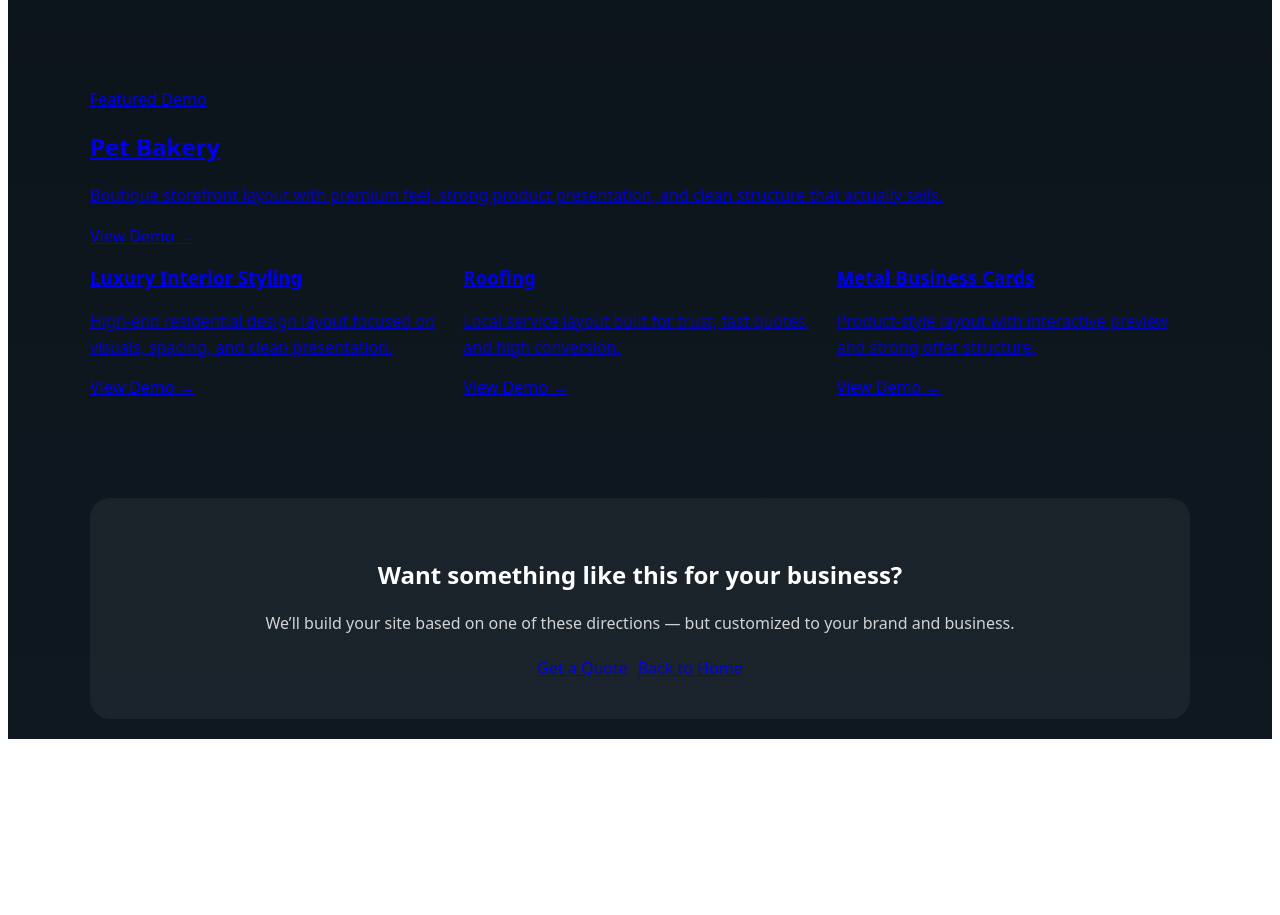
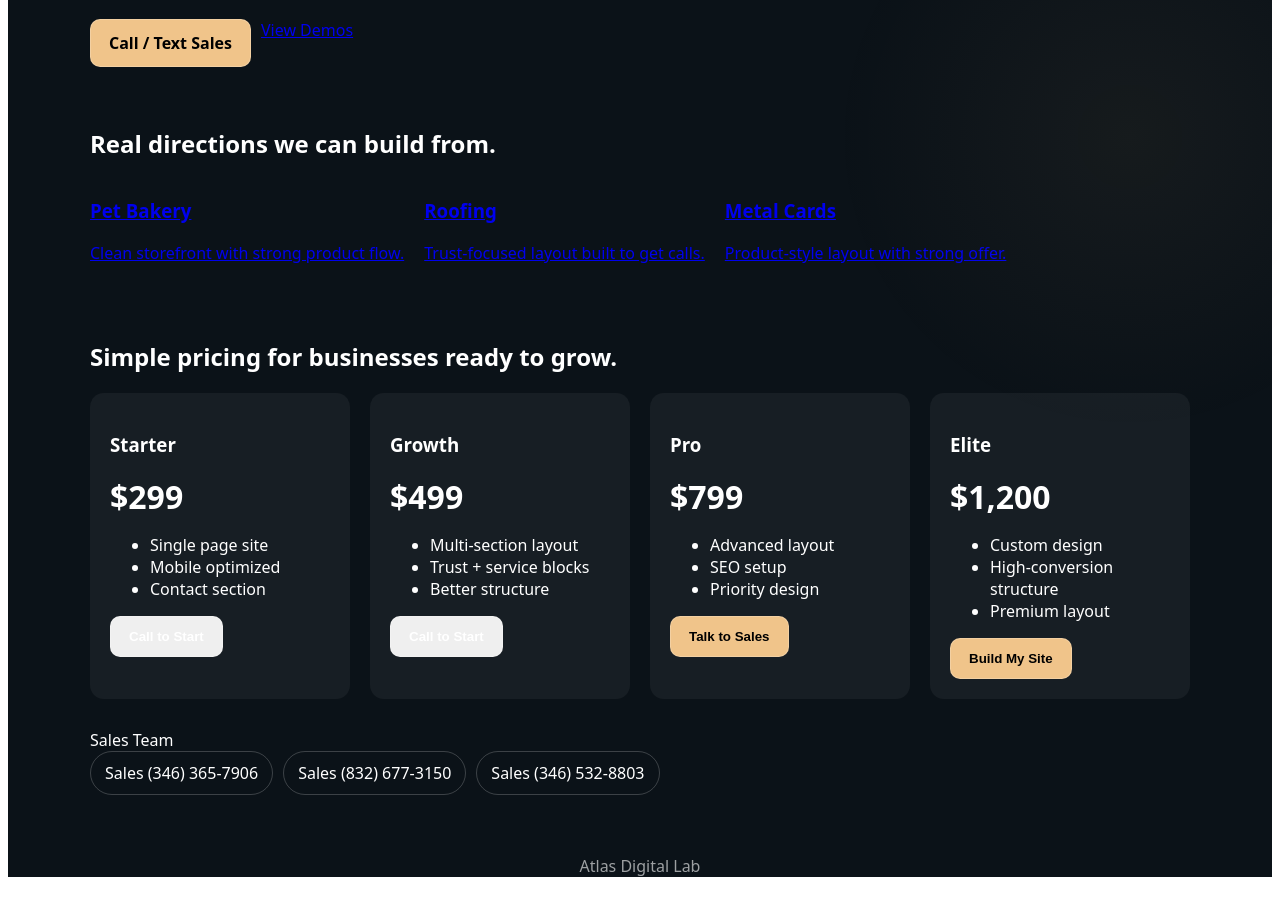
Before and after one commit to Paul4240/atlas-digital-lab, a Next.js app: page /demos in a window 1280 px wide. Shown: the part 363-1278 px from the top of the page. Before the commit the page ends 1110 px from the top, so only its background shows below. Built offline with nearby package versions, Linux system fonts and the light colour scheme.

Commit message:
clean homepage with sales + better layout

```diff
--- a/app/demos/page.tsx
+++ b/app/demos/page.tsx
@@ -2,23 +2,22 @@
 
 import Link from "next/link";
 
-export default function DemosPage() {
+export default function HomePage() {
   return (
     <main className="page">
-      <div className="bgGlow glowOne" />
-      <div className="bgGlow glowTwo" />
-      <div className="fixedEmblem" />
+
+      {/* TEXAS EMBLEM BACKGROUND */}
+      <div className="texasEmblem" />
 
       {/* NAV */}
       <header className="nav">
         <div className="container navInner">
-          <Link href="/" className="brand">
-            Atlas Digital Lab
-          </Link>
+          <div className="brand">Atlas Digital Lab</div>
 
           <div className="links">
             <Link href="/">Home</Link>
             <Link href="/services">Services</Link>
+            <Link href="/demos">Demos</Link>
             <Link href="/pricing">Pricing</Link>
             <Link href="/contact">Contact</Link>
           </div>
@@ -26,99 +25,148 @@ export default function DemosPage() {
       </header>
 
       {/* HERO */}
-      <section className="container hero">
-        <div className="heroWrap">
-          <div className="eyebrow">Demos</div>
+      <section className="hero container">
+        <div className="heroContent">
 
-          <h1>See what your business could look like.</h1>
+          <h1>
+            Websites that make your business look
+            like the serious choice.
+          </h1>
 
           <p>
-            These are real layouts we use to build client websites.
-            Different industries, different styles — all built to look
-            stronger, cleaner, and more professional.
+            Clean layouts, strong structure, and real presentation.
+            Built to make customers trust you faster — and call you first.
           </p>
-        </div>
-      </section>
 
-      {/* DEMOS */}
-      <section className="container demosWrap">
-
-        {/* FEATURE */}
-        <Link href="/demo/pet-bakery" className="demoFeature">
-          <div className="demoContent">
-            <div className="tag">Featured Demo</div>
-
-            <h2>Pet Bakery</h2>
-
-            <p>
-              Boutique storefront layout with premium feel, strong product presentation,
-              and clean structure that actually sells.
-            </p>
-
-            <div className="cta">View Demo →</div>
+          <div className="ctaRow">
+            <a href="tel:3463657906" className="btn primary">
+              Call / Text Sales
+            </a>
+            <Link href="/demos" className="btn">
+              View Demos
+            </Link>
           </div>
-        </Link>
-
-        {/* GRID */}
-        <div className="demoGrid">
-
-          <Link href="/demo/home-styling" className="demoCard">
-            <h3>Luxury Interior Styling</h3>
-            <p>
-              High-end residential design layout focused on visuals, spacing,
-              and clean presentation.
-            </p>
-            <span>View Demo →</span>
-          </Link>
-
-          <Link href="/demo/roofing" className="demoCard">
-            <h3>Roofing</h3>
-            <p>
-              Local service layout built for trust, fast quotes,
-              and high conversion.
-            </p>
-            <span>View Demo →</span>
-          </Link>
-
-          <Link href="/demo/metal-cards" className="demoCard">
-            <h3>Metal Business Cards</h3>
-            <p>
-              Product-style layout with interactive preview and strong offer structure.
-            </p>
-            <span>View Demo →</span>
-          </Link>
 
         </div>
       </section>
 
-      {/* CTA */}
-      <section className="container ctaSection">
-        <div className="ctaBox">
-          <h2>Want something like this for your business?</h2>
-          <p>
-            We’ll build your site based on one of these directions —
-            but customized to your brand and business.
-          </p>
+      {/* DEMOS PREVIEW */}
+      <section className="container demosPreview">
 
-          <div className="ctaBtns">
-            <Link href="/contact" className="btn primary">
-              Get a Quote
-            </Link>
-            <Link href="/" className="btn">
-              Back to Home
-            </Link>
+        <h2>Real directions we can build from.</h2>
+
+        <div className="demoRow">
+
+          <Link href="/demo/pet-bakery" className="demoItem">
+            <h3>Pet Bakery</h3>
+            <p>Clean storefront with strong product flow.</p>
+          </Link>
+
+          <Link href="/demo/roofing" className="demoItem">
+            <h3>Roofing</h3>
+            <p>Trust-focused layout built to get calls.</p>
+          </Link>
+
+          <Link href="/demo/metal-cards" className="demoItem">
+            <h3>Metal Cards</h3>
+            <p>Product-style layout with strong offer.</p>
+          </Link>
+
+        </div>
+
+      </section>
+
+      {/* PRICING */}
+      <section className="container pricing">
+
+        <h2>Simple pricing for businesses ready to grow.</h2>
+
+        <div className="pricingRow">
+
+          <div className="priceCard">
+            <h3>Starter</h3>
+            <div className="price">$299</div>
+            <ul>
+              <li>Single page site</li>
+              <li>Mobile optimized</li>
+              <li>Contact section</li>
+            </ul>
+            <button className="btn">Call to Start</button>
+          </div>
+
+          <div className="priceCard">
+            <h3>Growth</h3>
+            <div className="price">$499</div>
+            <ul>
+              <li>Multi-section layout</li>
+              <li>Trust + service blocks</li>
+              <li>Better structure</li>
+            </ul>
+            <button className="btn">Call to Start</button>
+          </div>
+
+          <div className="priceCard highlight">
+            <h3>Pro</h3>
+            <div className="price">$799</div>
+            <ul>
+              <li>Advanced layout</li>
+              <li>SEO setup</li>
+              <li>Priority design</li>
+            </ul>
+            <button className="btn primary">Talk to Sales</button>
+          </div>
+
+          <div className="priceCard elite">
+            <h3>Elite</h3>
+            <div className="price">$1,200</div>
+            <ul>
+              <li>Custom design</li>
+              <li>High-conversion structure</li>
+              <li>Premium layout</li>
+            </ul>
+            <button className="btn primary">Build My Site</button>
+          </div>
+
+        </div>
+
+        {/* SALES TEAM */}
+        <div className="salesStrip">
+          <div className="salesLabel">Sales Team</div>
+
+          <div className="salesRow">
+            <a href="tel:3463657906">Sales (346) 365-7906</a>
+            <a href="tel:8326773150">Sales (832) 677-3150</a>
+            <a href="tel:3465328803">Sales (346) 532-8803</a>
           </div>
         </div>
+
       </section>
+
+      {/* FOOTER */}
+      <footer className="footer">
+        Atlas Digital Lab
+      </footer>
 
       {/* STYLES */}
       <style jsx>{`
+
         .page {
+          background: #0b1218;
+          color: white;
           min-height: 100vh;
-          background: linear-gradient(180deg, #0b1218, #0f1821);
-          color: white;
           font-family: system-ui;
           position: relative;
+        }
+
+        .texasEmblem {
+          position: fixed;
+          width: 600px;
+          height: 600px;
+          right: -150px;
+          top: 200px;
+          opacity: 0.05;
+          background: radial-gradient(circle, #f0c48a, transparent 70%);
+          pointer-events: none;
         }
 
         .container {
@@ -127,15 +175,9 @@ export default function DemosPage() {
           padding: 20px;
         }
 
-        .nav {
-          border-bottom: 1px solid rgba(255,255,255,.1);
-          backdrop-filter: blur(10px);
-        }
-
         .navInner {
           display: flex;
           justify-content: space-between;
-          align-items: center;
         }
 
         .links {
@@ -143,94 +185,22 @@ export default function DemosPage() {
           gap: 20px;
         }
 
-        .links a {
-          text-decoration: none;
-          color: white;
-          font-weight: 600;
-        }
-
         .hero {
           padding-top: 60px;
         }
 
-        .heroWrap {
-          max-width: 700px;
+        h1 {
+          font-size: 48px;
         }
 
-        .eyebrow {
-          color: #f0c48a;
-          font-weight: 800;
-          font-size: 12px;
-          text-transform: uppercase;
-        }
-
-        h1 {
-          font-size: 48px;
-          margin: 10px 0;
-        }
-
-        p {
-          opacity: 0.8;
-          line-height: 1.6;
-        }
-
-        .demosWrap {
-          margin-top: 40px;
-        }
-
-        .demoFeature {
-          display: block;
-          padding: 40px;
-          border-radius: 20px;
-          background: rgba(255,255,255,.05);
-          border: 1px solid rgba(255,255,255,.1);
-          margin-bottom: 30px;
-          text-decoration: none;
-          color: white;
-        }
-
-        .demoGrid {
-          display: grid;
-          grid-template-columns: repeat(3, 1fr);
-          gap: 20px;
-        }
-
-        .demoCard {
-          padding: 20px;
-          border-radius: 16px;
-          background: rgba(255,255,255,.05);
-          border: 1px solid rgba(255,255,255,.1);
-          text-decoration: none;
-          color: white;
-        }
-
-        .demoCard span {
-          display: block;
-          margin-top: 10px;
-          color: #f0c48a;
-          font-weight: 700;
-        }
-
-        .ctaSection {
-          margin-top: 60px;
-        }
-
-        .ctaBox {
-          text-align: center;
-          padding: 40px;
-          background: rgba(255,255,255,.05);
-          border-radius: 20px;
-        }
-
-        .ctaBtns {
+        .ctaRow {
           margin-top: 20px;
           display: flex;
           gap: 10px;
-          justify-content: center;
         }
 
         .btn {
-          padding: 12px 20px;
+          padding: 12px 18px;
           border-radius: 10px;
           border: 1px solid rgba(255,255,255,.2);
           text-decoration: none;
@@ -239,19 +209,75 @@ export default function DemosPage() {
         }
 
         .primary {
-          background: linear-gradient(135deg, #f0c48a, #9b6327);
+          background: #f0c48a;
           color: black;
         }
 
+        .demoRow {
+          display: flex;
+          gap: 20px;
+          margin-top: 20px;
+        }
+
+        .demoItem {
+          flex: 1;
+          padding: 20px;
+          border: 1px solid rgba(255,255,255,.1);
+          border-radius: 12px;
+        }
+
+        .pricingRow {
+          display: flex;
+          gap: 20px;
+          margin-top: 20px;
+        }
+
+        .priceCard {
+          flex: 1;
+          padding: 20px;
+          border-radius: 14px;
+          background: rgba(255,255,255,.05);
+        }
+
+        .price {
+          font-size: 32px;
+          font-weight: bold;
+        }
+
+        .salesStrip {
+          margin-top: 30px;
+        }
+
+        .salesRow {
+          display: flex;
+          gap: 10px;
+          flex-wrap: wrap;
+        }
+
+        .salesRow a {
+          padding: 10px 14px;
+          border-radius: 999px;
+          border: 1px solid rgba(255,255,255,.2);
+          text-decoration: none;
+          color: white;
+        }
+
+        .footer {
+          text-align: center;
+          margin: 40px 0;
+          opacity: 0.6;
+        }
+
         @media(max-width:900px){
-          .demoGrid{
-            grid-template-columns:1fr;
+          .demoRow, .pricingRow {
+            flex-direction: column;
           }
 
-          h1{
-            font-size:34px;
+          h1 {
+            font-size: 32px;
           }
         }
+
       `}</style>
     </main>
   );
```
